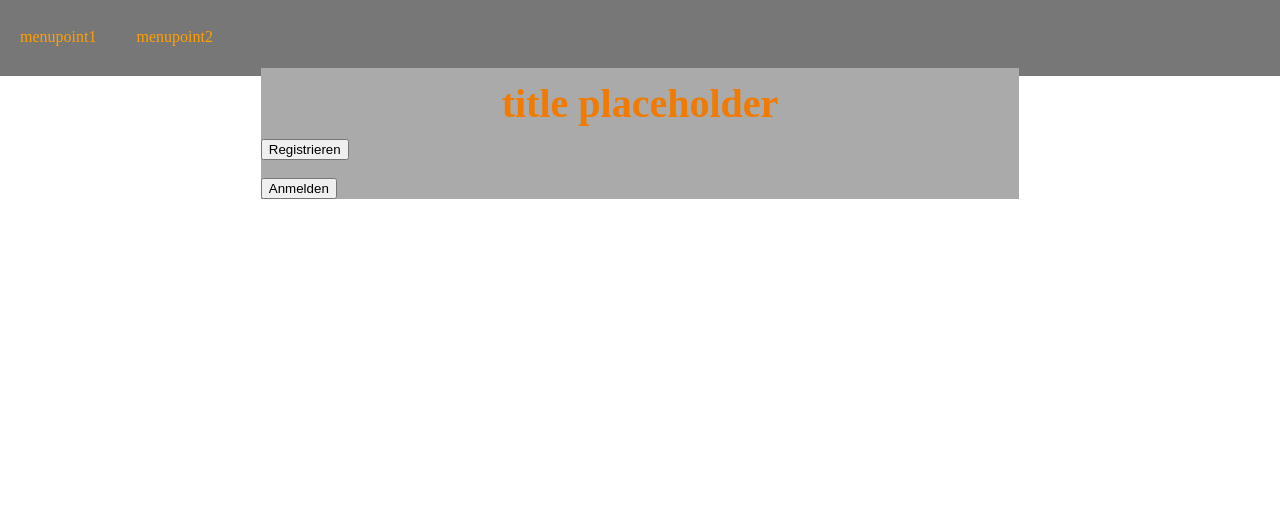
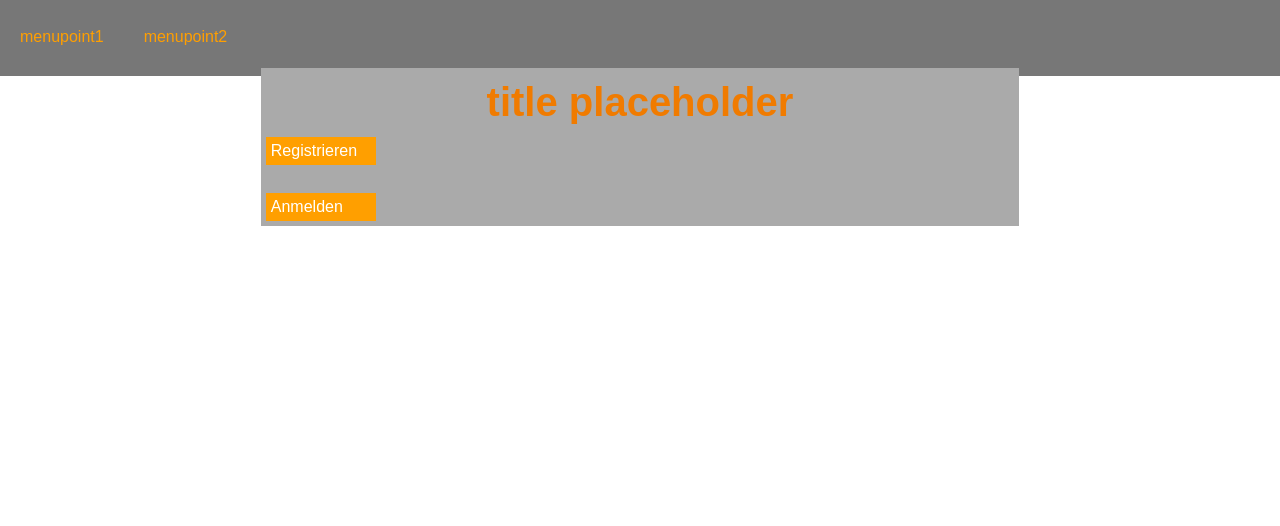
Before and after one commit to SupraLP/School-Material-management, a PHP site: page / in a window 1280 px wide. Shown: the top 526 px of the page. Run offline with PHP 8.4, Linux system fonts and the light colour scheme.

Commit message:
added error handling, repaired buttons, changed font

```diff
--- a/index.php
+++ b/index.php
@@ -27,8 +27,8 @@
 				<h1 class="title">
 					title placeholder<br>
 				</h1>
-				<form action="register.php" ><input type="button" value="Registrieren" /></form><br/>
-				<form action="login.php" ><input type="button" value="Anmelden" /></form>
+				<div class="button" ><a href="register.php" >Registrieren</a></div><br/>
+				<div class="button" ><a href="login.php" >Anmelden</a></div>
 			</div>
 			<div id="footer" >
 				footerfooterfooterfooterfooterfooterfooterfooterfooterfooterfooter<br>
--- a/login.php
+++ b/login.php
@@ -50,6 +50,11 @@
 				} else {*/
 					$result = $database->query("SELECT password FROM benutzer WHERE username = '" . $username . "'");
 					$pass = $result->fetch_array();
+
+					if($result === FALSE) {
+						die(mysql_error());
+					}
+
 					if ($password == $pass[0]) {
 						echo "Login Erfolgreich";
 					} else {
--- a/register.php
+++ b/register.php
@@ -32,7 +32,7 @@
 
 			$database = new mysqli($servername, $DBusername, $DBpassword);
 
-			//$database->query("CREATE DATABASE test2");
+			$database->query("CREATE DATABASE IF NOT EXISTS test2");
 			$database->query("USE test2");
 			$database->query("CREATE TABLE IF NOT EXISTS benutzer (`id` int, `username` TEXT, `password` TEXT, PRIMARY KEY (id))");
 			$database->query("INSERT INTO benutzer (DEFAULT, `username`, `password`) VALUES ('"DEFAULT"','". $username ."','". $password ."')");
--- a/styles/main.css
+++ b/styles/main.css
@@ -1,5 +1,6 @@
 .container {
 	display: grid;
+	font-family: sans-serif;
 	grid-template-rows:60px 1fr 60px;
 	grid-template-columns:20% 60% 20%;
 }
@@ -56,3 +57,15 @@
     min-width:600px;
     text-align: center;
 }
+.button {
+	background-color: #FF9F00;
+	height: auto;
+	width: 100px;
+	margin: 5px;
+	padding: 5px;
+	text-decoration: none;
+}
+div.button a {
+	color: #FFFFFF;
+	text-decoration: none;
+}
```
